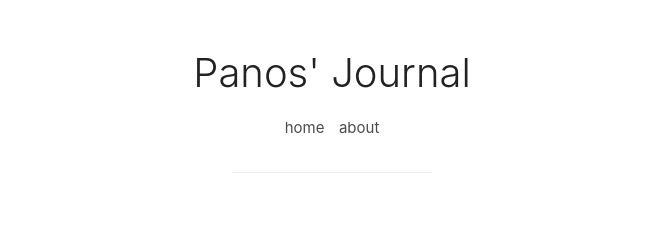
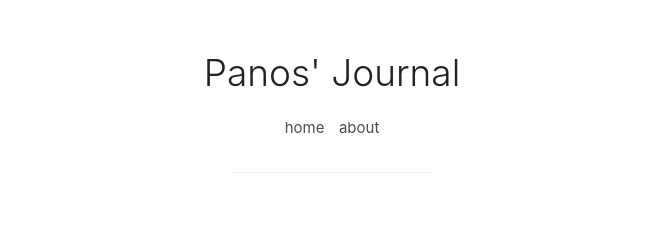
Before and after one commit to pgalatis/pgalatis.github.io, a Jekyll site: the page built from index.html, in a window 1280 px wide. Shown: the top 236 px of the page, without its empty margins (308-970 px from the left). Built offline with Jekyll 4.4.1, drawn with Linux system fonts in a browser that asks for light colours; nearby versions of some CDN libraries; formulas are drawn with MathJax 3; the list of posts is cut into pages by our own code.

Commit message:
Update style.css

```diff
--- a/css/style.css
+++ b/css/style.css
@@ -2,7 +2,7 @@
     text-align: center;
     opacity: 1;
     transition: 2s opacity;
-    font-family: -apple-system, BlinkMacSystemFont, "Segoe UI", Roboto, Oxygen, Ubuntu, Cantarell, Fira Sans, Droid Sans, "Helvetica Neue", sans-serif;
+    font-family: -apple-system, BlinkMacSystemFont, "Segoe UI", Roboto, Oxygen, Ubuntu, Cantarell, Fira Sans, Droid Sans, "Lucida Grande", "Helvetica Neue", sans-serif;
 }
 
 body.fade-out {
@@ -35,7 +35,7 @@
 
 h1.title {
     font-weight: 300;
-    font-size: 40px;
+    font-size: 37px;
     text-align: center;
     margin: 30px 0;
     color: #222;
```
